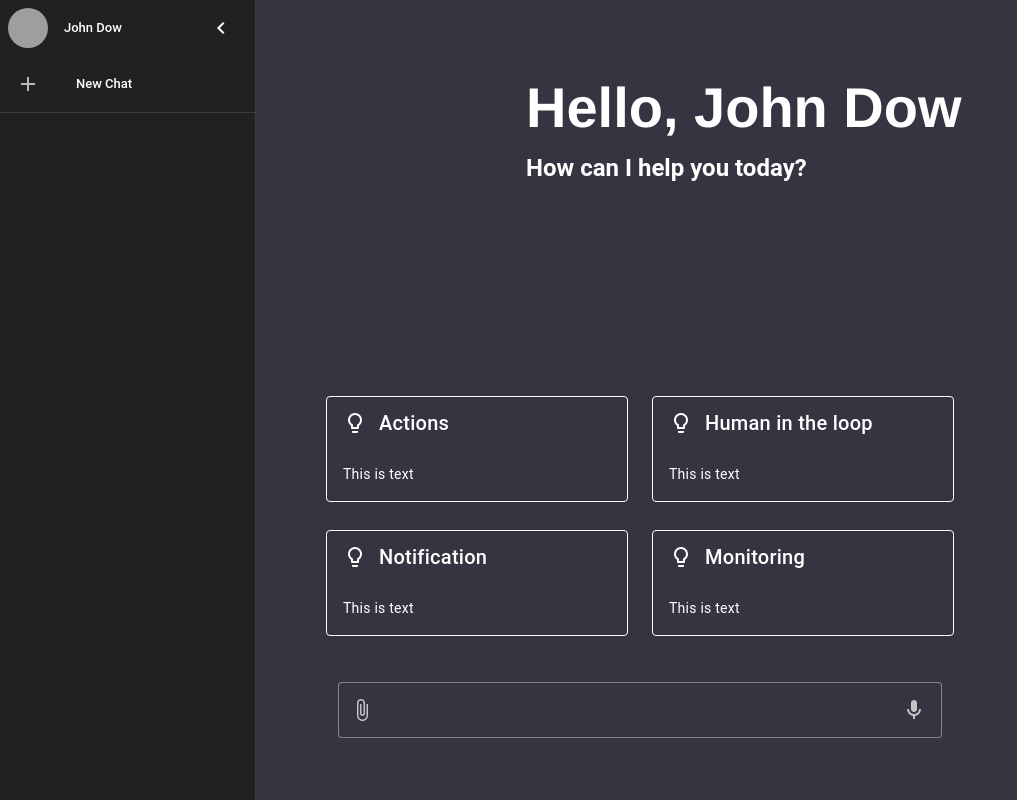
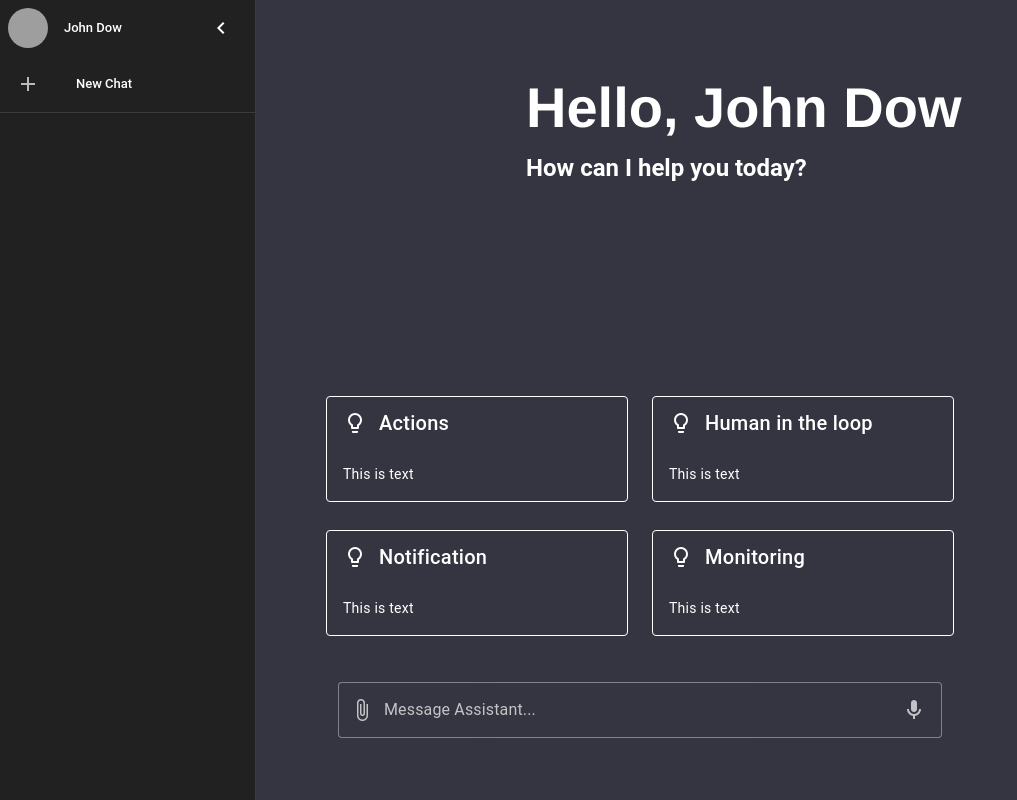
Before and after one commit to khordoo/langgraph-websocket-agents, a Vue app: page / in a window 1280 px wide. Shown: the whole page, without its empty margins (0-1017 px from the left). Built offline with nearby package versions, Linux system fonts and the light colour scheme; grey boxes are pictures that could not be loaded.

Commit message:
Add wait progressbar to input while waiting for Ai reponse

```diff
--- a/src/App.vue
+++ b/src/App.vue
@@ -21,7 +21,7 @@
         <v-row justify="center" class="input-container">
           <v-col cols="3"></v-col> <!-- Match the left spacer -->
           <v-col cols="6">
-            <MessageInput @sendMessage="handleSendMessage" :showSuggestions=showSuggestions />
+            <MessageInput @sendMessage="handleSendMessage" :displaySuggestions=showSuggestions  :displayProgressBar=displayWaitForResponseProgressBar />
           </v-col>
           <v-col cols="3"></v-col> <!-- Match the right spacer -->
         </v-row>
@@ -51,6 +51,7 @@ export default {
   },
   data: () => ({
     messages: [],
+    displayWaitForResponseProgressBar: false,
     displayName: 'John Dow'
   }),
   methods: {
@@ -66,6 +67,7 @@ export default {
 
       // Here you would send the message to the AI and get the response
       // For now, let's simulate an AI response
+      this.displayWaitForResponseProgressBar=true
       setTimeout(() => {
         this.messages.push({
           text: "This is an AI response.",
@@ -73,6 +75,7 @@ export default {
           icon: 'mdi-creation-outline',
           timestamp: new Date()
         });
+        this.displayWaitForResponseProgressBar=false
       }, 1000);
     }
   },
--- a/src/components/MessageInput.vue
+++ b/src/components/MessageInput.vue
@@ -1,5 +1,5 @@
 <template>
-      <div v-if="showSuggestions" class="suggestion-holder">
+      <div v-if="displaySuggestions" class="suggestion-holder">
         <v-row>
       <!-- Loop through your suggestions and create two cards per row -->
       <v-col
@@ -20,7 +20,6 @@
                 {{ suggestion.title }}
             </template>
             <v-card-title class="text-h6"> </v-card-title>
-          <!-- <v-card-subtitle>{{ suggestion.subtitle }}</v-card-subtitle> -->
           <v-card-text>This is text{{ suggestion.subtitle }}</v-card-text>
         </v-card>
       </v-col>
@@ -34,9 +33,18 @@
         prepend-inner-icon="mdi-paperclip"
         variant="outlined"
         clearable
-        single-line
         hide-details
-      ></v-text-field>
+      >
+      <template v-slot:loader>
+        <v-progress-linear
+          :active="displayProgressBar"
+          :model-value="progress"
+          color="primary"
+          height="7"
+          indeterminate
+        ></v-progress-linear>
+      </template>
+    </v-text-field>
 
   </template>
 
@@ -44,7 +52,8 @@
   export default {
     name: 'MessageInput',
     props:{
-        showSuggestions: Boolean
+        displaySuggestions: Boolean,
+        displayProgressBar: Boolean
     },
     data: () => ({
       message: '',
```
